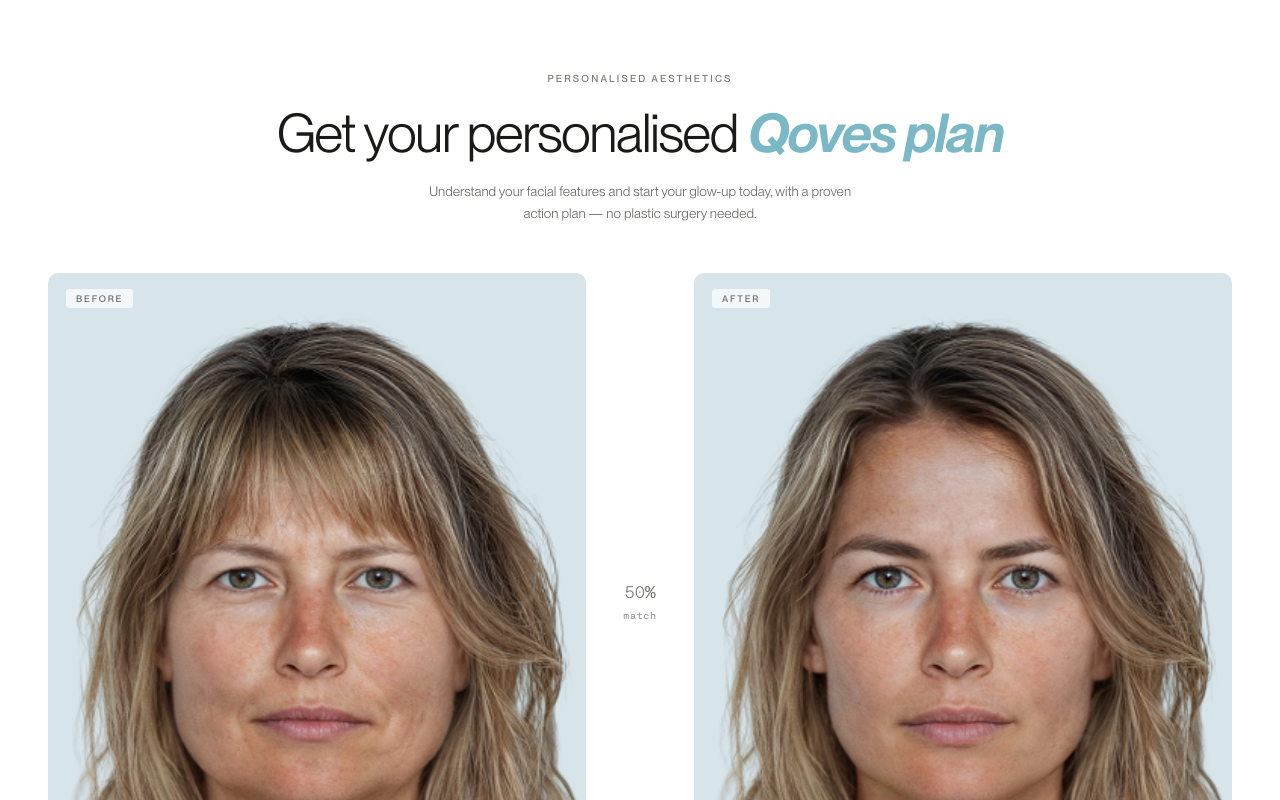
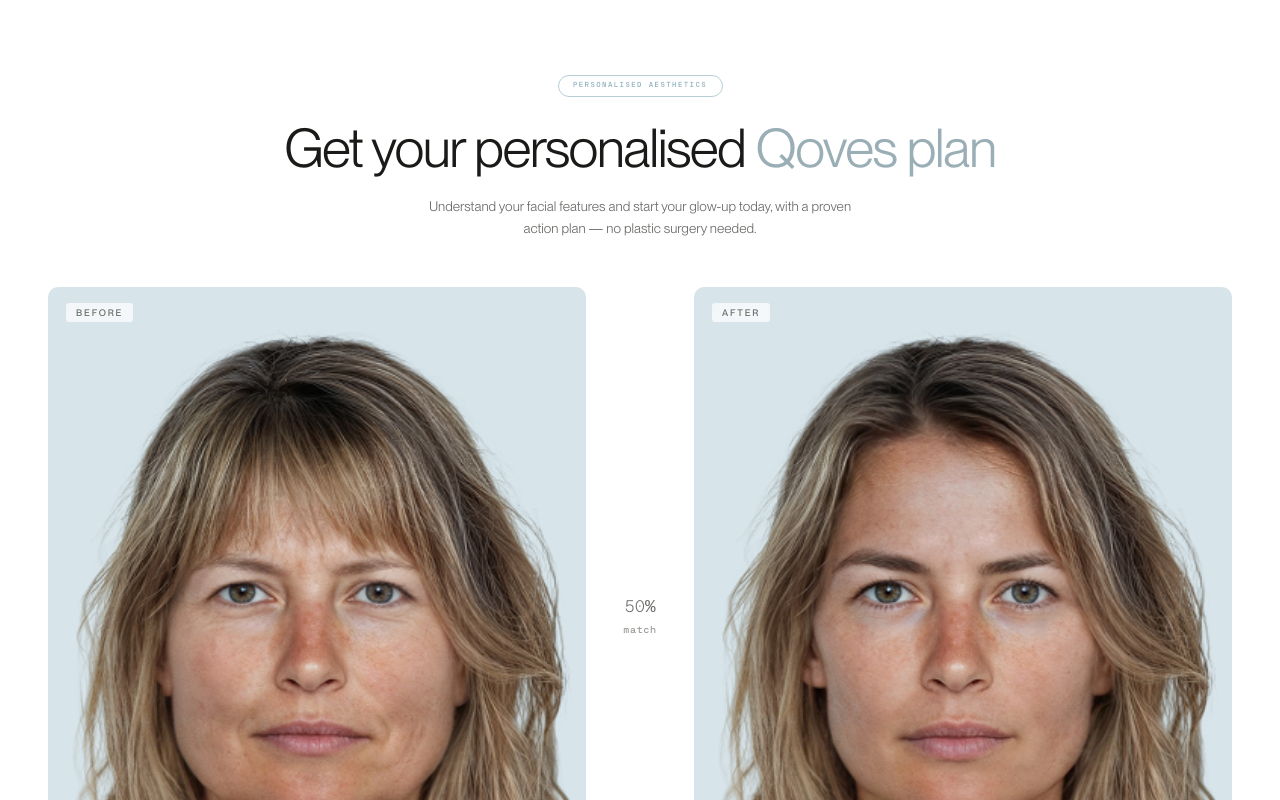
Before and after one commit to ABF00711/Quoves_Frontend-Next.js-, a Next.js app: page / in a window 1280 px wide. Shown: the top 800 px of the page. Built offline with nearby package versions, Linux system fonts and the light colour scheme.

Commit message:
refactor(HeroSection): modify heading label

```diff
--- a/src/components/sections/HeroSection/HeroSection.module.scss
+++ b/src/components/sections/HeroSection/HeroSection.module.scss
@@ -18,8 +18,21 @@
 }
 
 .label {
-  @include label;
-  margin-bottom: 20px;
+  display: inline-flex;
+  align-items: center;
+  justify-content: center;
+  width: 165px;
+  height: 22px;
+  border: 1px solid #B8CED6;
+  border-radius: 99px;
+  font-family: $font-mono;
+  font-size: 0.48rem;
+  font-weight: 400;
+  letter-spacing: 0.18em;
+  text-transform: uppercase;
+  color: #8DAEBB;
+  margin: 0 auto 22px;
+  gap:8px;
 }
 
 .heading {
@@ -33,10 +46,7 @@
 }
 
 .headingAccent {
-  font-family: $font-sans;
-  font-style: italic;
-  font-weight: 600;
-  color: #7ab8c6;
+  color: #9AAEB5;
 }
 
 .subtitle {
--- a/src/components/sections/HeroSection/index.tsx
+++ b/src/components/sections/HeroSection/index.tsx
@@ -54,9 +54,7 @@
 
         {/* ── Header ── */}
         <div className={styles.top}>
-          <p ref={labelRef} className={styles.label}>
-            Personalised Aesthetics
-          </p>
+          <p ref={labelRef} className={styles.label}>Personalised Aesthetics</p>
           <h1 ref={headingRef} className={styles.heading}>
             Get your personalised{' '}
             <span className={styles.headingAccent}>Qoves plan</span>
```
